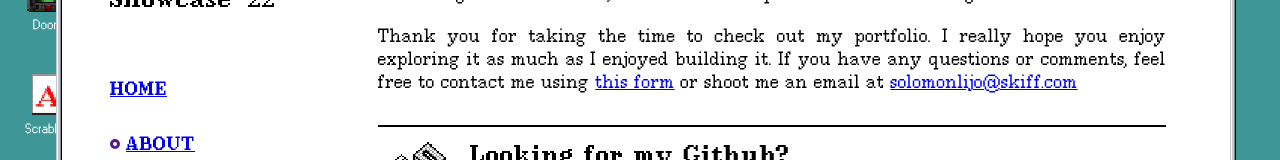
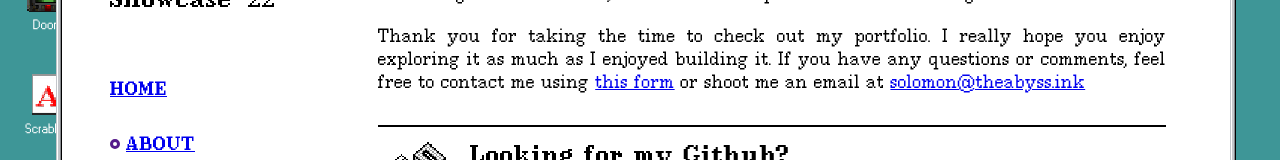
Before and after one commit to solomonshalom/90s-portfolio, a React (Create React App) app: page /about in a window 1280 px wide. Shown: the part 249-409 px from the top of the page. Built offline with nearby package versions, Linux system fonts and the light colour scheme; a web font is replaced by a local one.

Commit message:
Hello! Mom

```diff
--- a/src/components/showcase/About.tsx
+++ b/src/components/showcase/About.tsx
@@ -26,8 +26,8 @@ const About: React.FC<AboutProps> = (props) => {
                     building it. If you have any questions or comments, feel
                     free to contact me using{' '}
                     <Link to="/contact">this form</Link> or shoot me an email at{' '}
-                    <a href="mailto:solomonlijo@skiff.com">
-                        solomonlijo@skiff.com
+                    <a href="mailto:solomon@theabyss.ink">
+                        solomon@theabyss.ink
                     </a>
                 </p>
             </div>
@@ -121,8 +121,8 @@ const About: React.FC<AboutProps> = (props) => {
                     them. You can reach me through the{' '}
                     <Link to="/contact">contact page</Link> or shoot me an email
                     at{' '}
-                    <a href="mailto:solomonlijo@skiff.com">
-                        solomonlijo@skiff.com
+                    <a href="mailto:solomon@theabyss.ink">
+                        solomon@theabyss.ink
                     </a>
                 </p>
             </div>
--- a/src/components/showcase/Contact.tsx
+++ b/src/components/showcase/Contact.tsx
@@ -1,6 +1,6 @@
 import React, { useEffect, useState, useCallback } from 'react';
 import colors from '../../constants/colors';
-import twitterIcon from '../../assets/pictures/contact-twitter.png';
+import tbIcon from '../../assets/pictures/contact-theabyss.png';
 import ghIcon from '../../assets/pictures/contact-gh.png';
 import inIcon from '../../assets/pictures/contact-in.png';
 // @ts-ignore
@@ -116,7 +116,7 @@ const Contact: React.FC<ContactProps> = (props) => {
                     />
                     <SocialBox
                         icon={inIcon}
-                        link={'#'}
+                        link={'https://linkedin.com/in/solomonlijo'}
                     />
                     <SocialBox
                         icon={twitterIcon}
@@ -134,8 +134,8 @@ const Contact: React.FC<ContactProps> = (props) => {
                 <br />
                 <p>
                     <b>Email: </b>
-                    <a href="mailto:solomonlijo@skiff.com">
-                        solomonlijo@skiff.com
+                    <a href="mailto:solomon@theabyss.ink">
+                        solomon@theabyss.ink
                     </a>
                 </p>
 
```
Also changed, not shown: src/assets/pictures/contact-theabyss.png (added).
